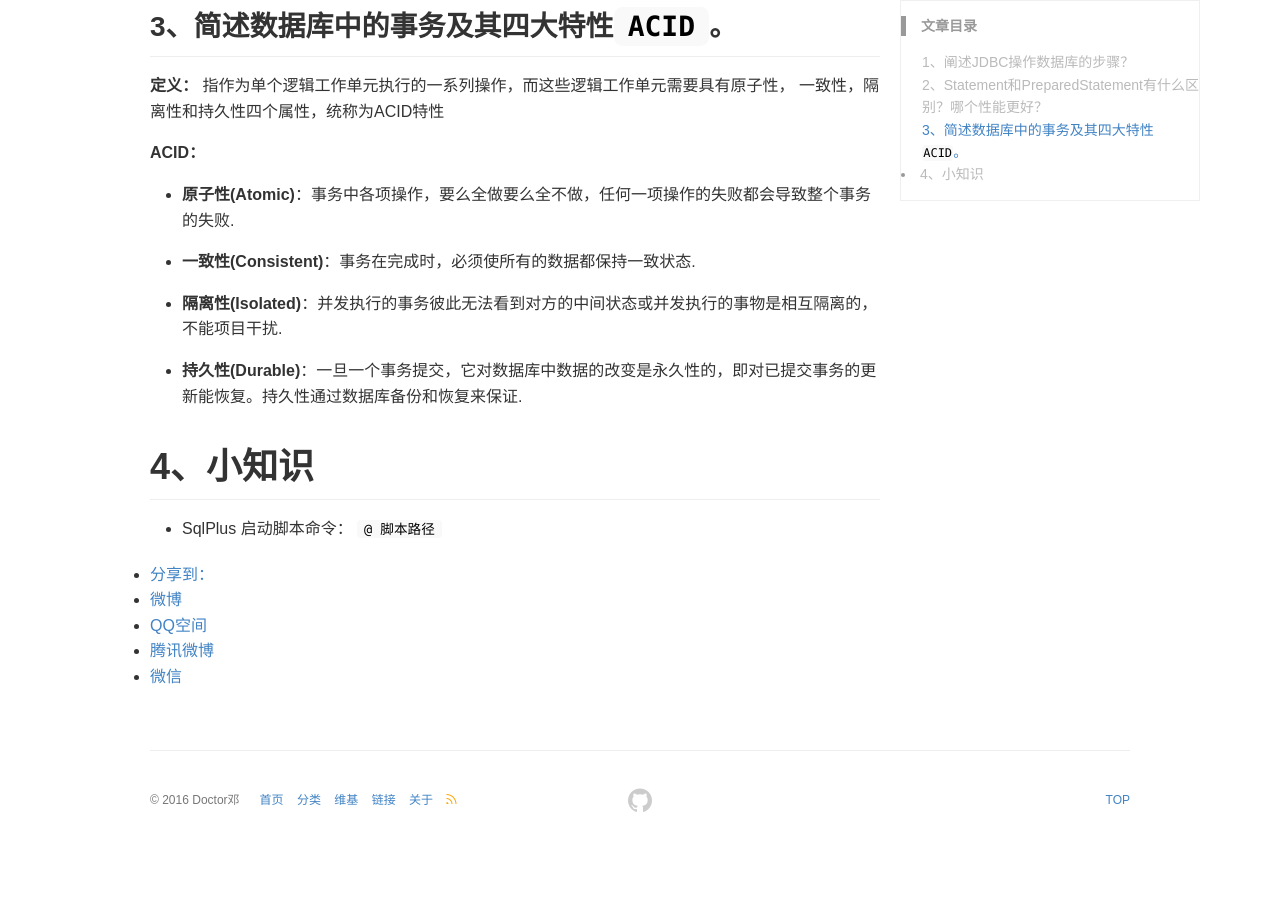
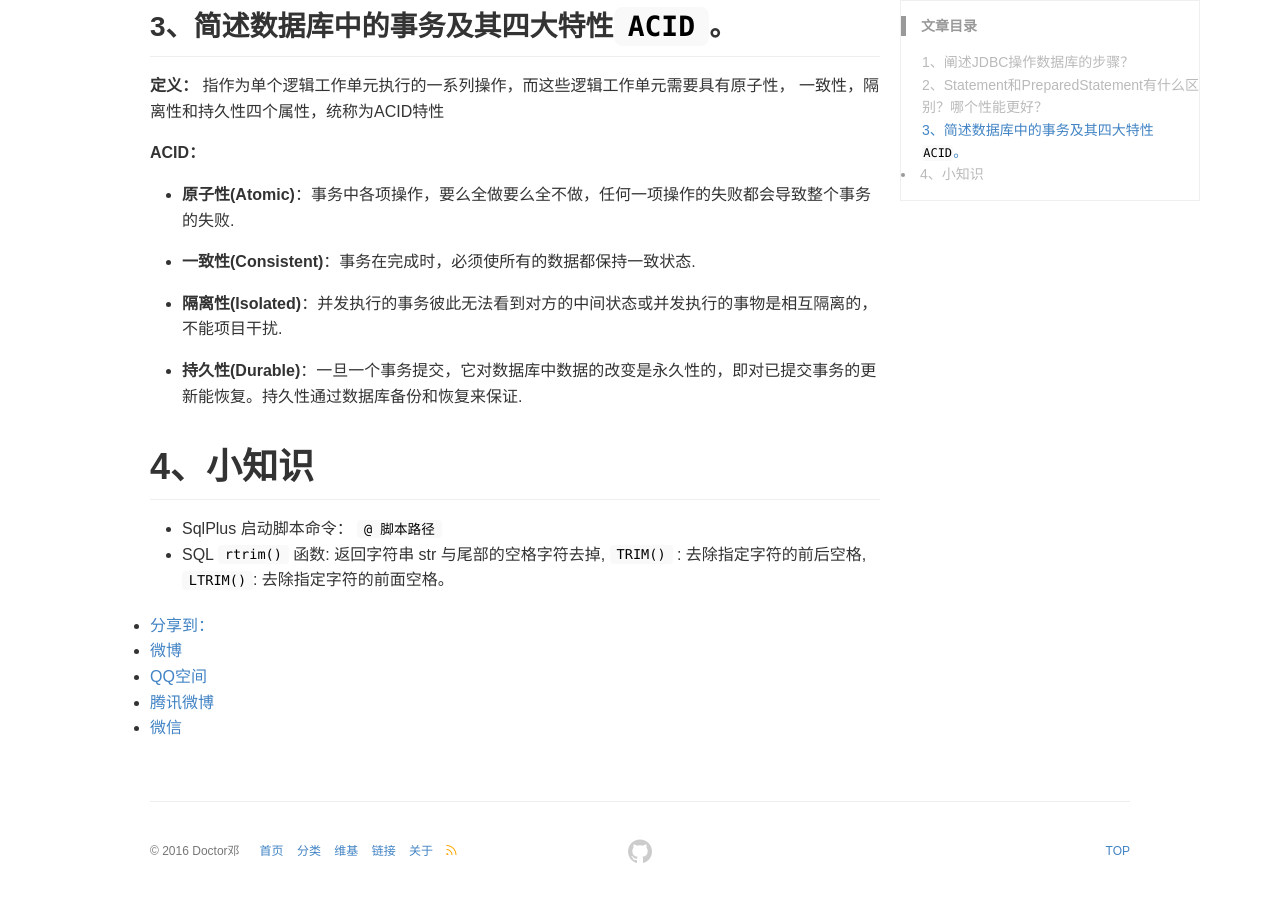
Before and after one commit to DoctorDeng/DoctorDeng.github.io, a Jekyll site: the page built from _posts/2016-09-11-java-数据库.md, in a window 1280 px wide and 900 px high, scrolled down 1853 px. Built offline with Jekyll 4.4.1, drawn with Linux system fonts in a browser that asks for light colours; comment, search, counter and statistics services are not loaded; before the commit the page ends 2702 px from its top, so only the background shows below that.

Commit message:
modify file

```diff
--- a/_posts/2016-09-11-java-数据库.md
+++ b/_posts/2016-09-11-java-数据库.md
@@ -84,3 +84,4 @@ finally {
 
 # 4、小知识
 * SqlPlus 启动脚本命令： `@ 脚本路径`
+* SQL `rtrim()` 函数: 返回字符串 str 与尾部的空格字符去掉, `TRIM()` : 去除指定字符的前后空格, `LTRIM()`: 去除指定字符的前面空格。
```
